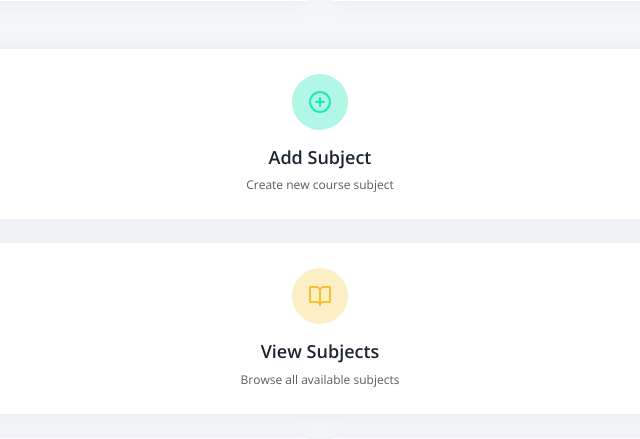
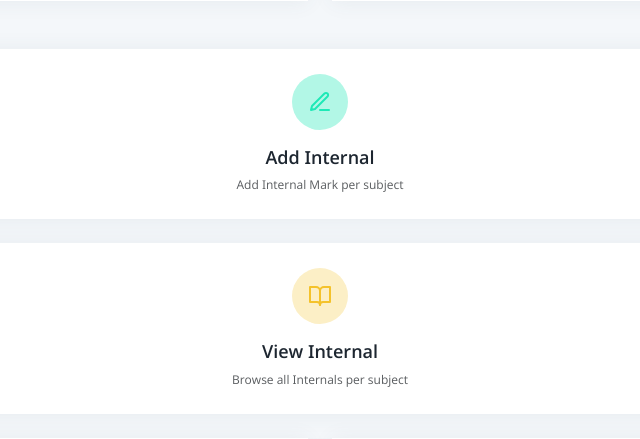
Before and after one commit to AleenaJoseph7/AttendanceTracker, a Django app: page /Indexpage/ in a window 1280 px wide. Shown: the part 921-1360 px from the top of the page, without its empty margins (452-1092 px from the left). Run offline with Django 5.2, Linux system fonts and the light colour scheme; data comes from the database, SQL or seed files in the repository.

Commit message:
commit 192 (quick access -missing internal )

```diff
--- a/TeacherApp/templates/index.html
+++ b/TeacherApp/templates/index.html
@@ -400,10 +400,10 @@
                     <div class="card quick-access-card">
                         <div class="card-body text-center">
                             <div class="p-4 rounded-full bg-success-100 text-success-500 inline-block mb-3">
-                                <i data-feather="plus-circle" class="w-8 h-8"></i>
+                                <i data-feather="edit-3" class="w-8 h-8"></i>
                             </div>
-                            <h5 class="font-semibold mb-2">Add Subject</h5>
-                            <p class="text-muted text-sm">Create new course subject</p>
+                            <h5 class="font-semibold mb-2">Add Internal</h5>
+                            <p class="text-muted text-sm">Add Internal Mark per subject</p>
                         </div>
                     </div>
                 </a>
@@ -416,8 +416,8 @@
                             <div class="p-4 rounded-full bg-warning-100 text-warning-500 inline-block mb-3">
                                 <i data-feather="book-open" class="w-8 h-8"></i>
                             </div>
-                            <h5 class="font-semibold mb-2">View Subjects</h5>
-                            <p class="text-muted text-sm">Browse all available subjects</p>
+                            <h5 class="font-semibold mb-2">View Internal</h5>
+                            <p class="text-muted text-sm">Browse all Internals per subject</p>
                         </div>
                     </div>
                 </a>
```
